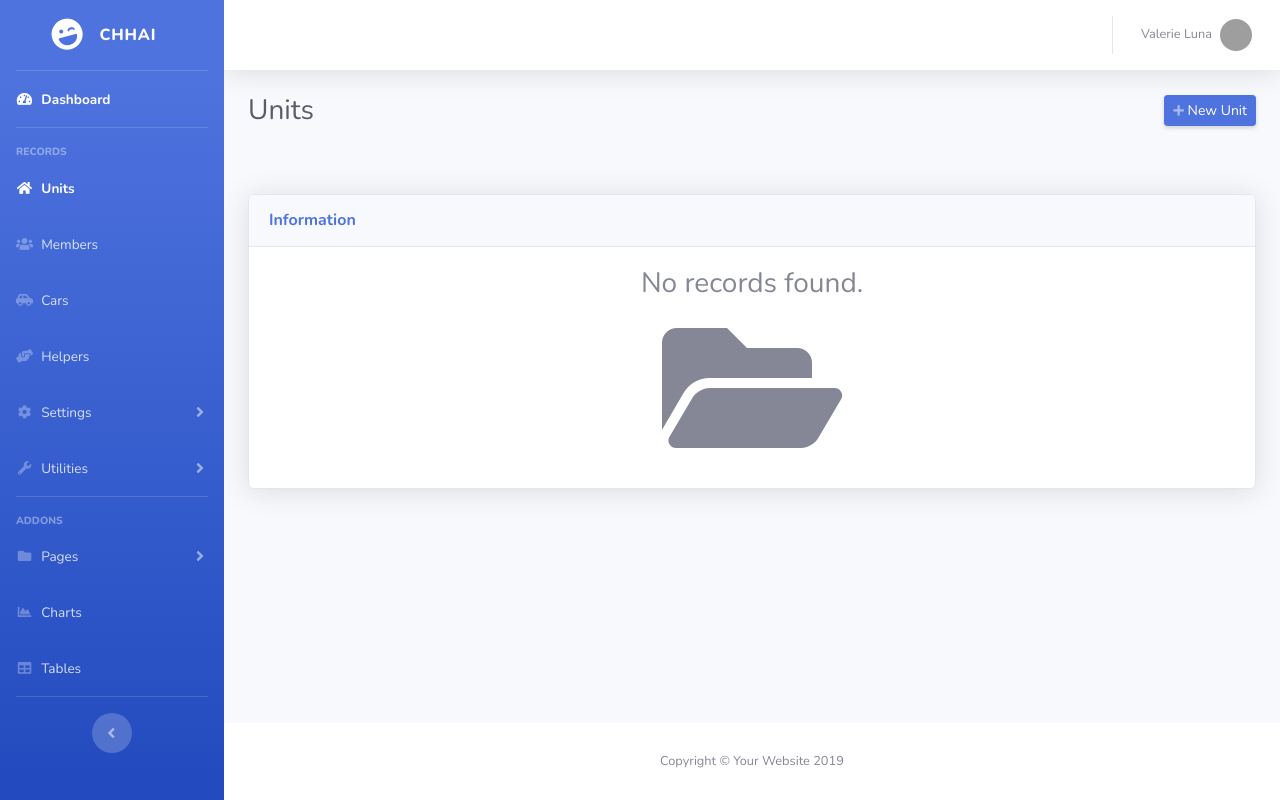
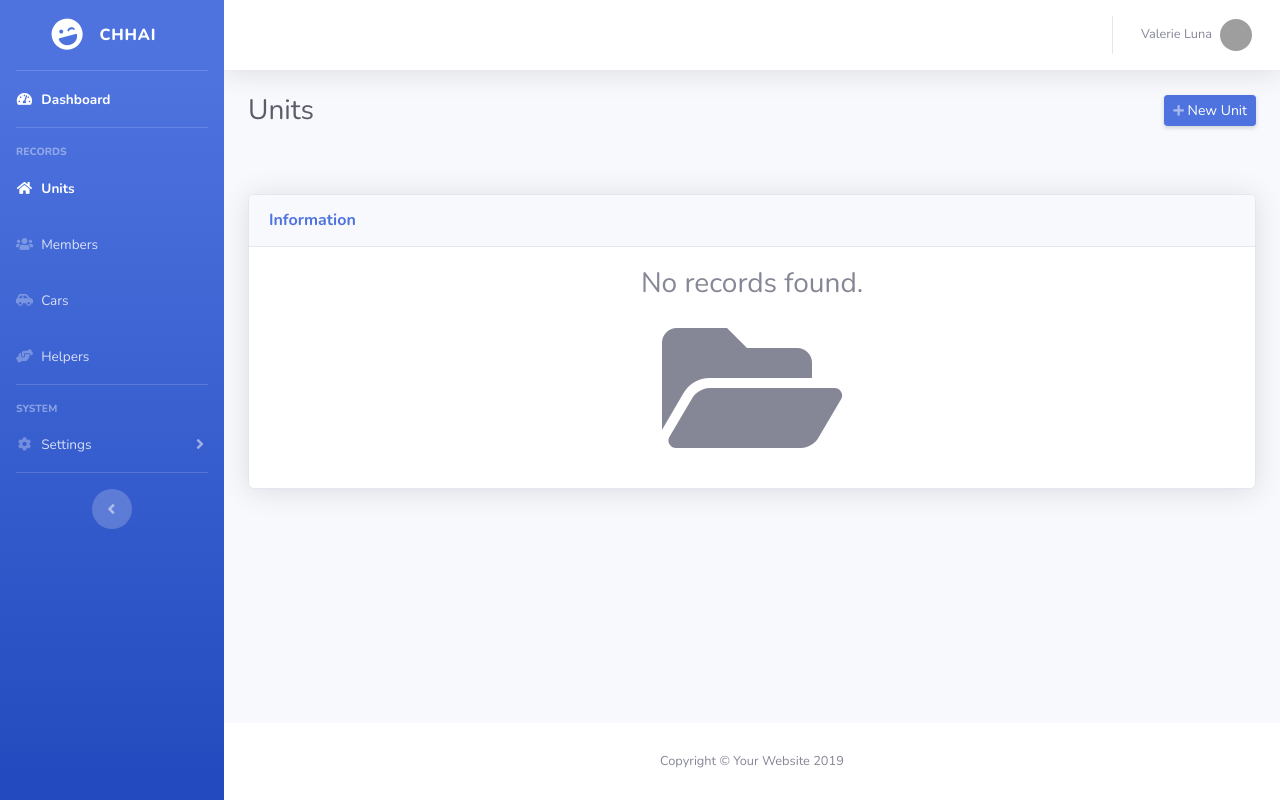
Before and after one commit to monddiestro/chai, a CodeIgniter app: page /toteng/index.php/admin/units in a window 1280 px wide. Run offline with CodeIgniter, Linux system fonts and the light colour scheme; data that the repository does not hold is empty; grey boxes are pictures that could not be loaded.

Commit message:
fix sidebar

```diff
--- a/application/views/sidebar.php
+++ b/application/views/sidebar.php
@@ -55,6 +55,14 @@
     <span>Helpers</span></a>
 </li>
 
+<!-- Divider -->
+<hr class="sidebar-divider">
+
+<!-- Heading -->
+<div class="sidebar-heading">
+  System
+</div>
+
 <!-- Settings Collapse -->
 <li class="nav-item">
   <a class="nav-link collapsed" href="#" data-toggle="collapse" data-target="#collapseTwo" aria-expanded="true" aria-controls="collapseTwo">
@@ -63,70 +71,11 @@
   </a>
   <div id="collapseTwo" class="collapse" aria-labelledby="headingTwo" data-parent="#accordionSidebar">
     <div class="bg-white py-2 collapse-inner rounded">
-      <h6 class="collapse-header">Custom Components:</h6>
+      <h6 class="collapse-header">System Settings</h6>
       <a class="collapse-item" href="buttons.html">Buttons</a>
       <a class="collapse-item" href="cards.html">Cards</a>
     </div>
   </div>
-</li>
-
-<!-- Nav Item - Utilities Collapse Menu -->
-<li class="nav-item">
-  <a class="nav-link collapsed" href="#" data-toggle="collapse" data-target="#collapseUtilities" aria-expanded="true" aria-controls="collapseUtilities">
-    <i class="fas fa-fw fa-wrench"></i>
-    <span>Utilities</span>
-  </a>
-  <div id="collapseUtilities" class="collapse" aria-labelledby="headingUtilities" data-parent="#accordionSidebar">
-    <div class="bg-white py-2 collapse-inner rounded">
-      <h6 class="collapse-header">Custom Utilities:</h6>
-      <a class="collapse-item" href="utilities-color.html">Colors</a>
-      <a class="collapse-item" href="utilities-border.html">Borders</a>
-      <a class="collapse-item" href="utilities-animation.html">Animations</a>
-      <a class="collapse-item" href="utilities-other.html">Other</a>
-    </div>
-  </div>
-</li>
-
-<!-- Divider -->
-<hr class="sidebar-divider">
-
-<!-- Heading -->
-<div class="sidebar-heading">
-  Addons
-</div>
-
-<!-- Nav Item - Pages Collapse Menu -->
-<li class="nav-item">
-  <a class="nav-link collapsed" href="#" data-toggle="collapse" data-target="#collapsePages" aria-expanded="true" aria-controls="collapsePages">
-    <i class="fas fa-fw fa-folder"></i>
-    <span>Pages</span>
-  </a>
-  <div id="collapsePages" class="collapse" aria-labelledby="headingPages" data-parent="#accordionSidebar">
-    <div class="bg-white py-2 collapse-inner rounded">
-      <h6 class="collapse-header">Login Screens:</h6>
-      <a class="collapse-item" href="login.html">Login</a>
-      <a class="collapse-item" href="register.html">Register</a>
-      <a class="collapse-item" href="forgot-password.html">Forgot Password</a>
-      <div class="collapse-divider"></div>
-      <h6 class="collapse-header">Other Pages:</h6>
-      <a class="collapse-item" href="404.html">404 Page</a>
-      <a class="collapse-item" href="blank.html">Blank Page</a>
-    </div>
-  </div>
-</li>
-
-<!-- Nav Item - Charts -->
-<li class="nav-item">
-  <a class="nav-link" href="charts.html">
-    <i class="fas fa-fw fa-chart-area"></i>
-    <span>Charts</span></a>
-</li>
-
-<!-- Nav Item - Tables -->
-<li class="nav-item">
-  <a class="nav-link" href="tables.html">
-    <i class="fas fa-fw fa-table"></i>
-    <span>Tables</span></a>
 </li>
 
 <!-- Divider -->
```
